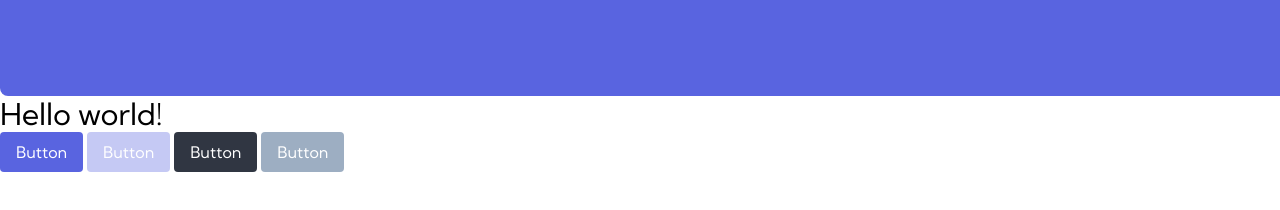
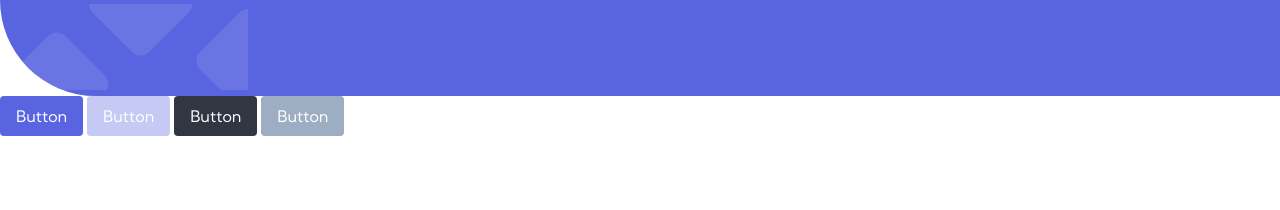
Before and after one commit to giorgitchanturidze/bitoid-week-5, a website: page index.html in a window 1280 px wide. Drawn offline with Linux system fonts and the light colour scheme.

Commit message:
Adding triangle to nav bar

```diff
--- a/index.html
+++ b/index.html
@@ -1,17 +1,32 @@
 <!doctype html>
 <html>
+
 <head>
   <meta charset="UTF-8">
   <meta name="viewport" content="width=device-width, initial-scale=1.0">
   <link href="output.css" rel="stylesheet">
 </head>
+
 <body>
-    <nav class="flex items-center justify-between flex-wrap rounded-bl-lg bg-violet p-12"></nav>
-  <h1 class="text-3xl ">
-    Hello world!
-  </h1>
+  <div class="">
+    <nav class="flex rounded-bl-full bg-violet p-12"></nav>
+    <div class="overflow-hidden absolute opacity-10 top-1 ">
+      <div class="right-0 inline-block">
+        <div class=" h-20 w-20 mix-blend-normal rounded-xl bg-white rotate-45 transform origin-bottom-left"></div>
+      </div>
+
+      <div class="inline-block">
+        <div class=" h-20 w-20 mix-blend-normal rounded-xl bg-white -rotate-45 transform origin-top-left"></div>
+      </div>
+
+      <div class="inline-block ">
+        <div class=" w-20 h-20 mix-blend-normal rounded-xl bg-white -rotate-45 transform origin-top-right"></div>
+      </div>
+    </div>
+  </div>
   <button class="bg-violet hover:bg-light_violet text-white py-2 px-4 rounded">Button</button>
   <button class="bg-light_grey-200 hover:bg-light_grey-100 text-white py-2 px-4 rounded">Button</button>
   <button class="bg-dark hover:bg-light_dark text-white py-2 px-4 rounded">Button</button>
   <button class="bg-gray hover:bg-dark_grey text-white py-2 px-4 rounded">Button</button>
-  </html>
+
+</html>
```
Also changed, not shown: output.css.
